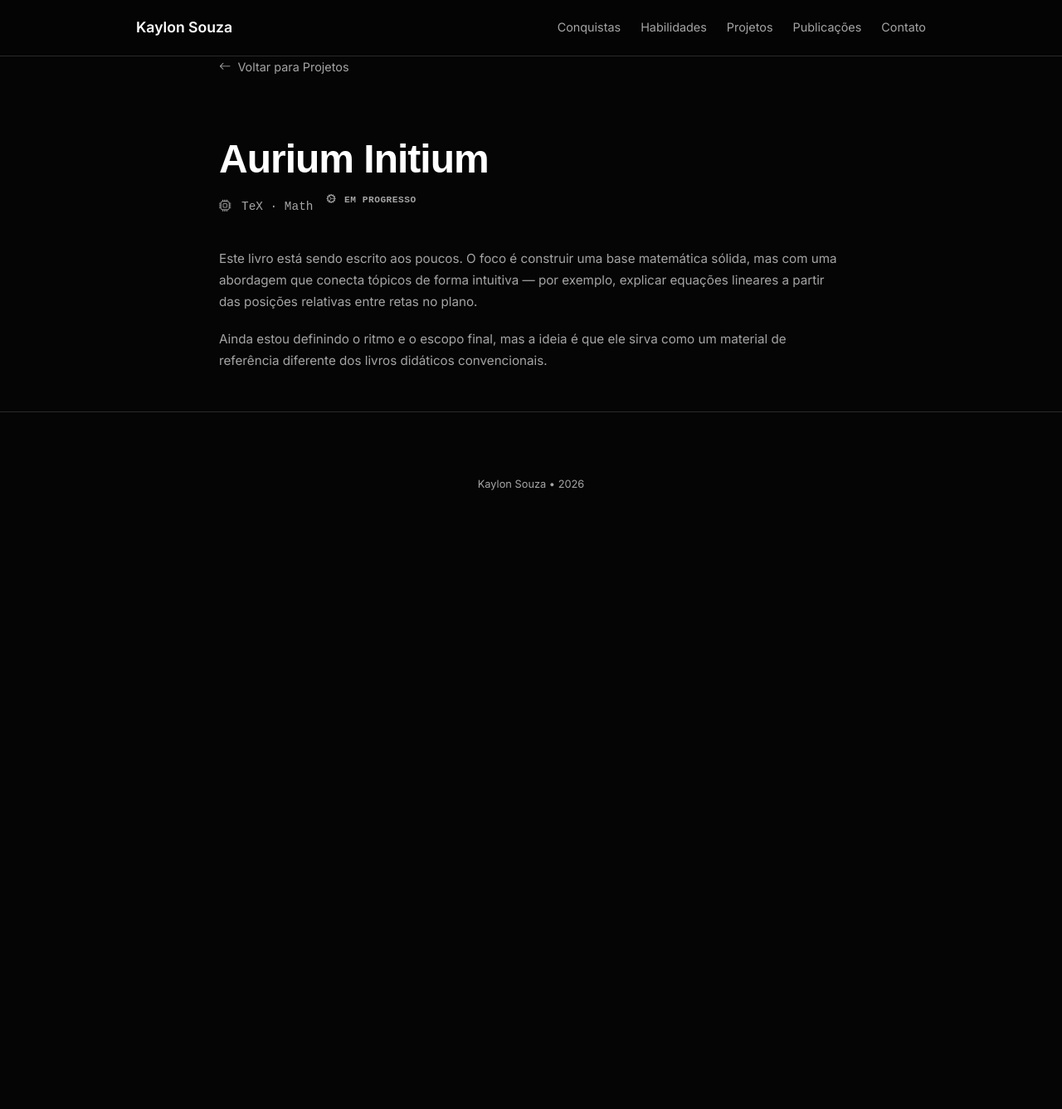
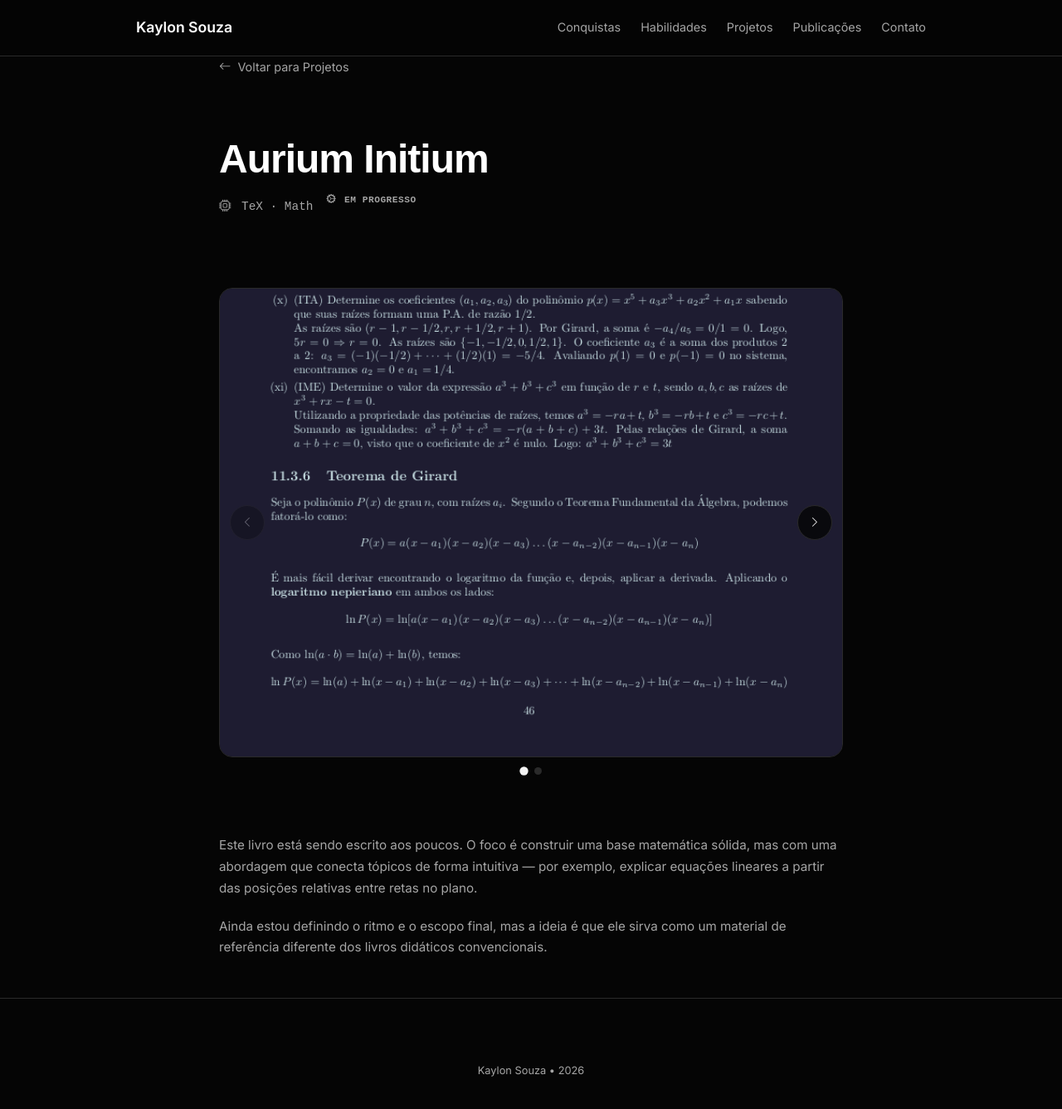
Before and after one commit to kaaylooon/kaaylooon.github.io, a Jekyll site: the page built from _projetos/aurium-initium.md, in a window 1280 px wide and 1362 px high. Shown: the top 1337 px of the window at 83% size. Built offline with Jekyll 4.4.1, drawn with Linux system fonts in a browser that asks for light colours.

Commit message:
redesign

```diff
--- a/_layouts/projeto.html
+++ b/_layouts/projeto.html
@@ -81,6 +81,45 @@ height="0" width="0" style="display:none;visibility:hidden"></iframe></noscript>
         </div>
     </article>
 
+    {% assign project_images = page.images %}
+    {% if project_images == nil and page.image %}
+      {% assign project_images = page.image | split: "|" %}
+    {% endif %}
+    {% if project_images and project_images.size > 0 %}
+      <section class="project-carousel" aria-label="Galeria do projeto">
+        <div class="project-carousel-shell" data-carousel>
+          <div class="project-carousel-track">
+            {% for image in project_images %}
+              {% assign image_url = image | strip %}
+              {% if image_url != blank %}
+                <figure class="project-carousel-slide">
+                  <img src="{{ image_url }}" alt="{{ page.title }} - imagem {{ forloop.index }}">
+                </figure>
+              {% endif %}
+            {% endfor %}
+          </div>
+          {% if project_images.size > 1 %}
+            <button class="project-carousel-button prev" type="button" data-carousel-prev aria-label="Imagem anterior">
+              <i class="bi bi-chevron-left"></i>
+            </button>
+            <button class="project-carousel-button next" type="button" data-carousel-next aria-label="Próxima imagem">
+              <i class="bi bi-chevron-right"></i>
+            </button>
+          {% endif %}
+        </div>
+        {% if project_images.size > 1 %}
+          <div class="project-carousel-dots" data-carousel-dots>
+            {% for image in project_images %}
+              {% assign image_url = image | strip %}
+              {% if image_url != blank %}
+                <button class="project-carousel-dot{% if forloop.first %} is-active{% endif %}" type="button" data-carousel-dot aria-label="Ir para imagem {{ forloop.index }}"></button>
+              {% endif %}
+            {% endfor %}
+          </div>
+        {% endif %}
+      </section>
+    {% endif %}
+
     <div class="post-content">
         {{ content }}
     </div>
--- a/_projetos/aurium-initium.md
+++ b/_projetos/aurium-initium.md
@@ -4,6 +4,9 @@ title: "Aurium Initium"
 stack: "TeX · Math"
 status: "Em progresso"
 image: "/assets/2026-06-12  -  02h08m.png"
+images:
+  - "/assets/2026-06-12  -  02h08m.png"
+  - "/assets/2026-06-12  -  02h05m.png"
 description: "É um livro de matemática elementar que estou escrevendo no meu tempo livre (às vezes). O livro tem o propósito de formar uma base sólida de matemática, 'pulando' entre tópicos, isto é, explicando de formas que formam a intuição e deixam o conteúdo mais didático. Por exemplo, nós introduzimos o capítulo de equações explicando sobre a intepretação geométrica: em equações do primeiro grau, é explicado o que podemos concluir de acordo com as posições relativas às retas (coincidentes, parelelas e concorrentes). Desse modo, pretendo continuar escrevendo, mas demanda muito tempo. Veremos o desfecho (to be continued)... A saber, descobri que não gosto de ensinar o que vejo como 'óbvio' hoje em dia, gostaria de pular para o que vejo de interessante, como conceitos mais raros de álgebra linear, geometria analítica e etc."
 ---
 
--- a/assets/site.css
+++ b/assets/site.css
@@ -403,6 +403,95 @@ section {
     display: block;
 }
 
+.project-carousel {
+    margin: 1rem 0 1.5rem;
+}
+
+.project-carousel-shell {
+    position: relative;
+    overflow: hidden;
+    border-radius: var(--card-radius);
+    border: var(--card-border) solid var(--border-color);
+    background: var(--bg-card);
+}
+
+.project-carousel-track {
+    display: flex;
+    width: 100%;
+    transition: transform 0.35s ease;
+    will-change: transform;
+}
+
+.project-carousel-slide {
+    min-width: 100%;
+    margin: 0;
+}
+
+.project-carousel-slide img {
+    display: block;
+    width: 100%;
+    height: auto;
+}
+
+.project-carousel-button {
+    position: absolute;
+    top: 50%;
+    transform: translateY(-50%);
+    width: 42px;
+    height: 42px;
+    border-radius: 999px;
+    border: var(--card-border) solid var(--border-color);
+    background: rgba(5, 5, 5, 0.78);
+    color: var(--text-main);
+    display: inline-flex;
+    align-items: center;
+    justify-content: center;
+    cursor: pointer;
+    z-index: 2;
+    transition: background 0.2s ease, border-color 0.2s ease, transform 0.2s ease;
+}
+
+.project-carousel-button:hover {
+    background: rgba(16, 16, 16, 0.95);
+    border-color: var(--text-dim);
+}
+
+.project-carousel-button:disabled {
+    opacity: 0.35;
+    cursor: not-allowed;
+}
+
+.project-carousel-button.prev {
+    left: 0.75rem;
+}
+
+.project-carousel-button.next {
+    right: 0.75rem;
+}
+
+.project-carousel-dots {
+    display: flex;
+    justify-content: center;
+    gap: 0.5rem;
+    margin-top: 0.75rem;
+}
+
+.project-carousel-dot {
+    width: 0.55rem;
+    height: 0.55rem;
+    border-radius: 999px;
+    border: 0;
+    background: var(--border-color);
+    cursor: pointer;
+    padding: 0;
+    transition: transform 0.2s ease, background 0.2s ease;
+}
+
+.project-carousel-dot.is-active {
+    background: var(--text-main);
+    transform: scale(1.15);
+}
+
 .posts-list {
     display: flex;
     flex-direction: column;
```
Also changed, not shown: other parts of _layouts/projeto.html (+48 -0 lines), _projetos/katalogo.md (+3 -0 lines), _projetos/kext.md (+3 -0 lines).
